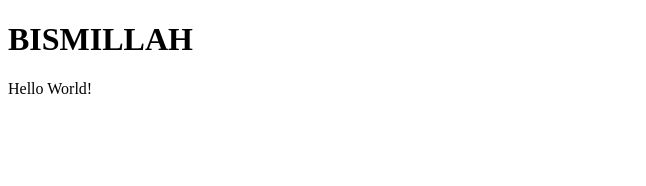
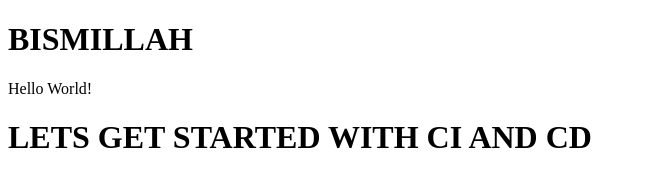
Before and after one commit to musmanfullstack/cdtestingcpanel, a plain HTML site: page index.html in a window 1280 px wide. Shown: the whole page, without its empty margins (0-646 px from the left). Drawn offline with Linux system fonts and the light colour scheme.

Commit message:
second commit

```diff
--- a/index.html
+++ b/index.html
@@ -6,5 +6,6 @@
    <body>
       <h1>BISMILLAH</h1>
       <p>Hello World!</p>
+      <h1>LETS GET STARTED WITH CI AND CD</h1>
    </body>
 </html>
```
